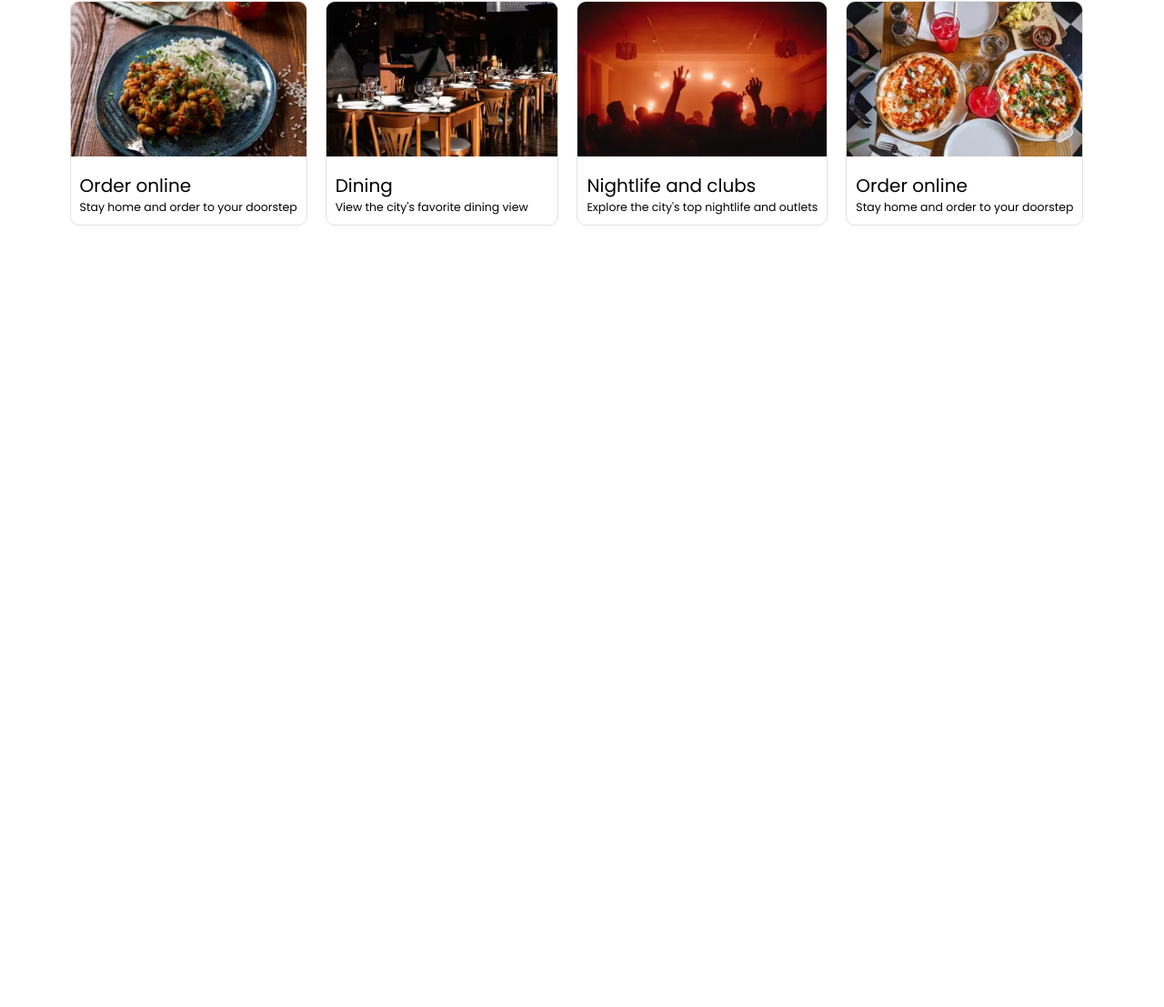
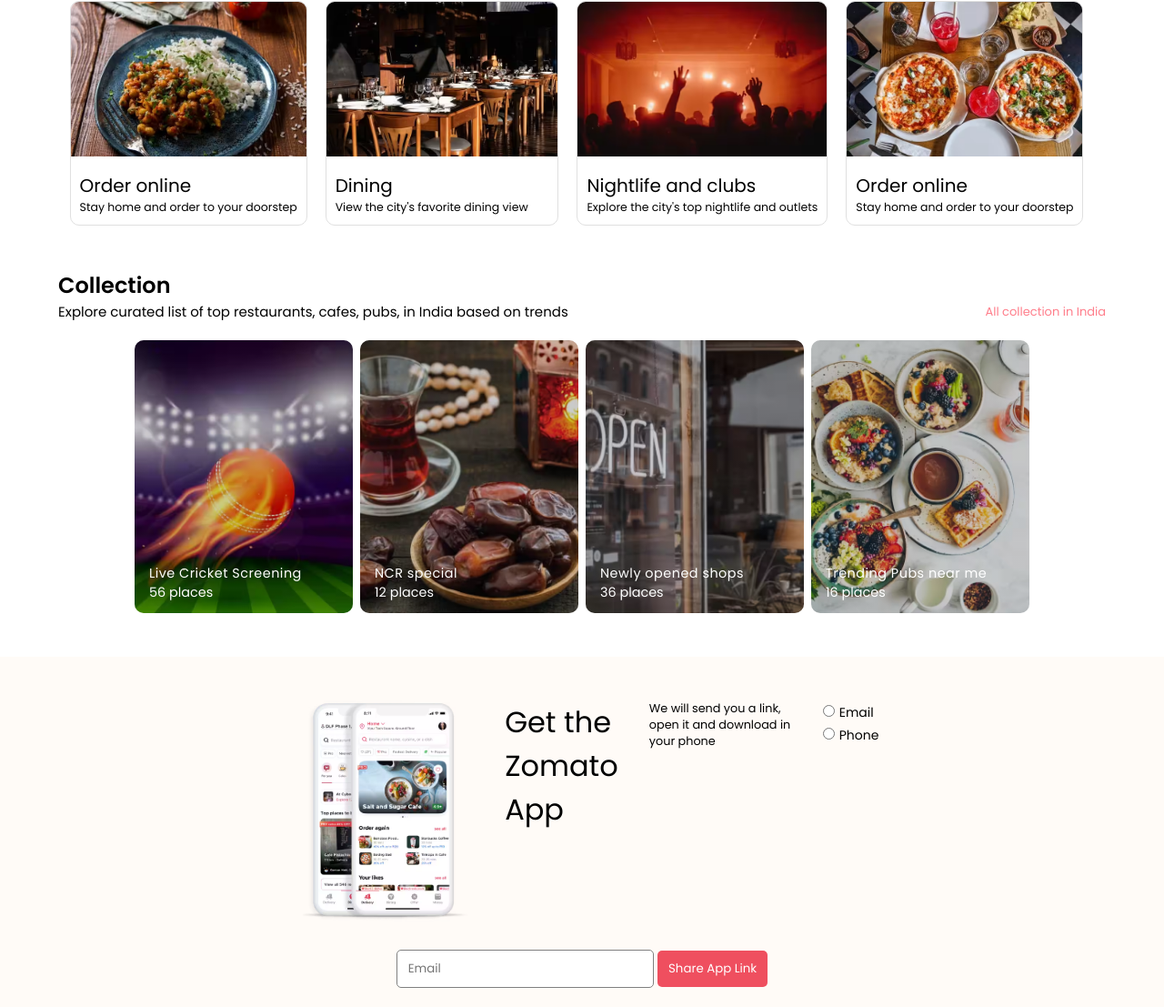
Before and after one commit to Tanmay-Patra/Zomato-frontend-page, a plain HTML site: page index.html in a window 1280 px wide. Shown: the part 567-1674 px from the top of the page at 91% size. Before the commit the page ends 863 px from the top, so only its background shows below. Drawn offline with Linux system fonts and the light colour scheme.

Commit message:
Added collection part

```diff
--- a/index.html
+++ b/index.html
@@ -33,6 +33,7 @@
     <title>Zomato Landing Page Clone</title>
   </head>
   <body>
+    <!-- This is for hero section -->
     <section class="hero__section">
       <header>
         <nav class="navbar">
@@ -67,6 +68,7 @@
       </div>
     </section>
 
+    <!-- This is for zomato offer card -->
     <section class="container we__offer">
 
       <div class="we__offer_card">
@@ -102,5 +104,83 @@
       </div>
 
     </section>
+
+    <!-- This for collection section -->
+    <section class="container collections">
+      <h1>Collection</h1>
+      <div class="sub__heading_container">
+        <span>Explore curated list of top restaurants, cafes, pubs, in India based on trends</span>
+        <span>All collection in India</span>
+      </div>
+      <div class="collections_card_container">
+        <div class="card card1">
+          <div class="overlay"></div>
+          <div class="content">
+            <h4>Live Cricket Screening</h4>
+            <span>56 places</span>
+          </div>
+        </div>
+
+        <div class="card card2">
+          <div class="overlay"></div>
+          <div class="content">
+            <h4>NCR special</h4>
+            <span>12 places</span>
+          </div>
+        </div>
+
+        <div class="card card3">
+          <div class="overlay"></div>
+          <div class="content">
+            <h4>Newly opened shops</h4>
+            <span>36 places</span>
+          </div>
+        </div>
+
+        <div class="card card4">
+          <div class="overlay"></div>
+          <div class="content">
+            <h4>Trending Pubs near me</h4>
+            <span>16 places</span>
+          </div>
+        </div>
+
+      </div>
+    </section>
+
+    <!-- This is for get the app section -->
+    <section class="container get__the_app">
+      <div class="semiContainer">
+        <div class="left">
+          <img src="./images/mobileBanner.png" alt="Mobile Banner"/>
+        </div>
+        <div class="right">
+          <h1>Get the Zomato App</h1>
+          <p>We will send you a link, open it and download in your phone</p>
+        </div>
+        <div class="radio__button_container">
+          <div>
+            <input type="radio" id="email" name="download_app">
+            <label for="email" style="font-size: 14px;">Email</label>
+          </div>
+          <div>
+            <input type="radio" id="phone" name="download_app">
+            <label for="phone" style="font-size: 14px;">Phone</label>
+          </div>
+        </div>
+
+        <div class="input_container">
+          <input type="text" placeholder="Email">
+          <button>Share App Link</button>
+        </div>
+        <div class="download__app_container">
+          <h5>Download app from</h5>
+          <div>
+            <img src="./images/appleStore.png" alt="Apple Store">
+            <img src="./images/playStore.png" alt="Play Store">
+          </div>
+        </div>
+      </div>
+    </section>
   </body>
 </html>
--- a/styles.css
+++ b/styles.css
@@ -163,3 +163,200 @@
 .we__offer_content p{
     font-size: 12.5px;
 }
+
+.collections h1{
+    font-weight: 600;
+}
+
+.collections .sub__heading_container{
+    font-size: 15px;
+    display: flex;
+    align-items: center;
+    justify-content: space-between;
+    flex-wrap: wrap;
+    gap: 1rem;
+}
+
+.sub__heading_container span:nth-child(2){
+    color: #ff7e8b;
+    font-size: 13px;
+    cursor: pointer;
+}
+
+.collections_card_container{
+    display: flex;
+    align-items: center;
+    justify-content: center;
+    flex-wrap: wrap;
+    gap: 0.5rem;
+    margin-top: 1.25rem;
+}
+
+.collections_card_container .card{
+    height: 300px;
+    min-width: 240px;
+    background-size: cover;
+    background-position: center;
+    border-radius: 10px;
+    position: relative;
+}
+
+.card1{
+    background-image: url(./images/collection1.jpg);
+}
+
+.card2{
+    background-image: url(./images/collection2.jpg);
+}
+
+.card3{
+    background-image: url(./images/collection3.jpg);
+}
+
+.card4{
+    background-image: url(./images/collection4.jpg);
+}
+
+.overlay{
+    width: 100%;
+    height: 100%;
+    position: absolute;
+    top: 0;
+    left: 0;
+    border-radius: 10px;
+    background: linear-gradient(
+        0deg,
+        rgba(0,0,0,0.2) 0%,
+        rgba(0,0,0,0.2) 50%,
+        rgba(0,0,0,0.2) 85%
+    );
+    z-index: 1;
+}
+
+.collections_card_container .card .content{
+    position: absolute;
+    bottom: 0;
+    left: 0;
+    color: white;
+    padding: 12px 16px;
+    font-size: 0.9rem;
+    z-index: 6;
+}
+
+.content h4{
+    font-weight: 400;
+    letter-spacing: 0.5px;
+}
+
+.get__the_app{
+    display: flex;
+    align-items: center;
+    justify-content: center;
+    background-color: rgb(255, 251, 247);
+    width: 100%;
+    padding: 3rem 6rem;
+}
+
+.get__the_app .semiContainer{
+    width: 60%;
+    display: flex;
+    justify-content: center;
+    flex-wrap: wrap;
+    gap: 1.5rem;
+}
+
+.get__the_app .semiContainer .left{
+    flex: 2;
+}
+
+.get__the_app .semiContainer .left img{
+    width: 100%;
+    object-fit: cover;
+    object-position: center;
+}
+
+.get__the_app .semiContainer .right{
+    flex: 3;
+    height: 100%;
+    display: flex;
+    gap: 1rem;
+}
+
+.right h1{
+    font-weight: 400;
+    font-size: 2rem;
+}
+
+.right p{
+    font-size: 0.8rem;
+}
+
+.right .radio__button_container{
+    display: flex;
+    align-items: center;
+    gap: 1rem;
+}
+
+.right .radio__button_container div{
+    display: flex;
+    align-items: center;
+    justify-content: center;
+    gap: 10px;
+}
+
+.right .radio__button_container div input{
+    height: 15px;
+    width: 15px;
+    accent-color: rgb(239, 79, 95);
+}
+
+.right .input_container{
+    display: flex;
+    gap: 0.5;
+}
+
+.input_container{
+    flex-wrap: wrap;
+}
+
+.input_container button,
+.input_container input{
+    padding: 10px 12px;
+}
+
+.input_container input{
+    flex: auto;
+    border: 1.5px solid gray;
+    outline: none;
+    border-radius: 5px;
+}
+
+.input_container button{
+    border: none;
+    background-color: rgb(239, 79, 95);
+    color: white;
+    border-radius: 5px;
+    cursor: pointer;
+}
+
+.right .download__app_container{
+    display: flex;
+    flex-direction: column;
+    gap: 0.7rem;
+}
+
+.right .download__app_container h5{
+    font-weight: 400;
+    color: gray;
+}
+
+.right .download__app_container div{
+    display: flex;
+    gap: 1rem;
+}
+
+.right .download__app_container div img{
+    width: 35%;
+}
+
+/* Media queries for download apps */
```
